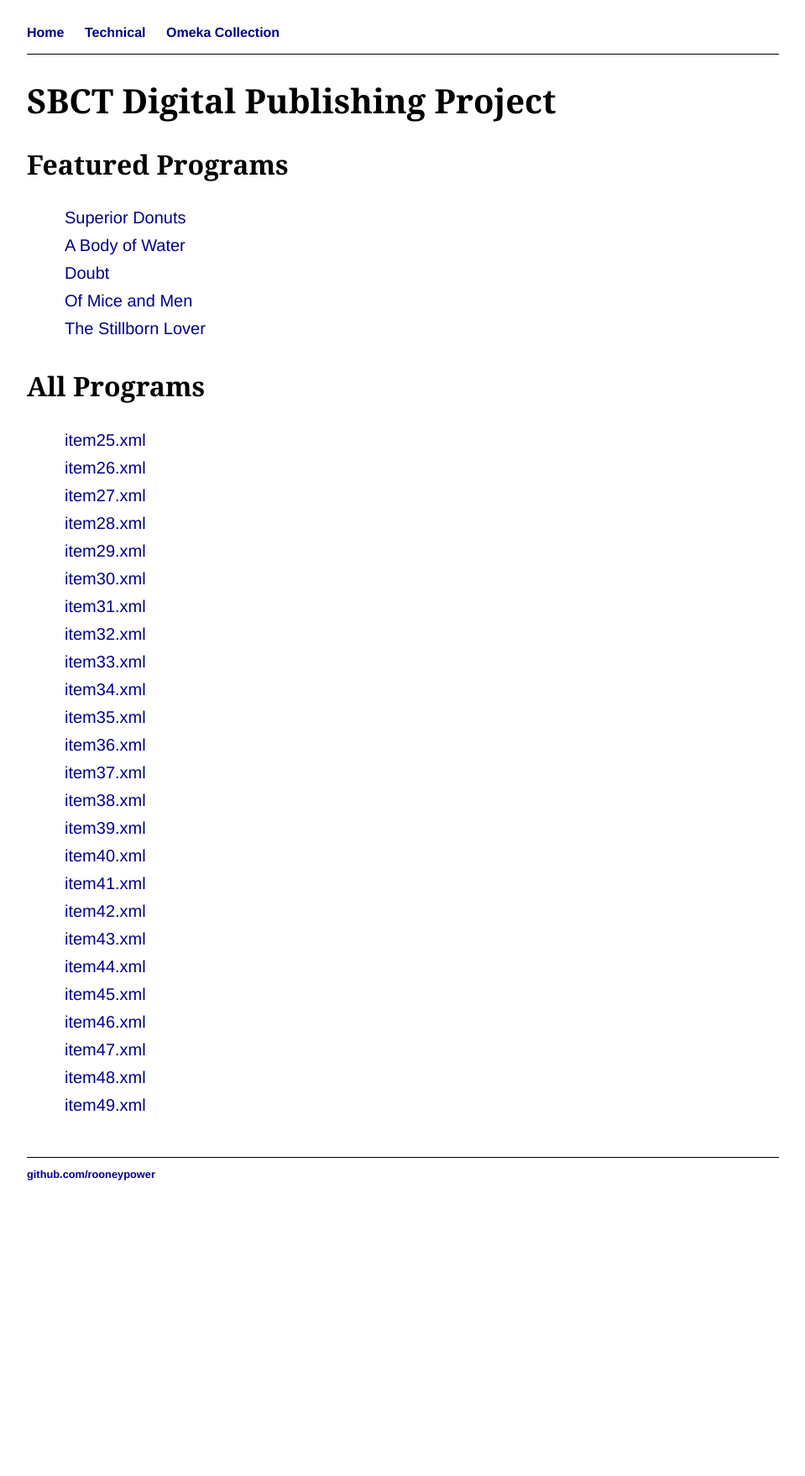
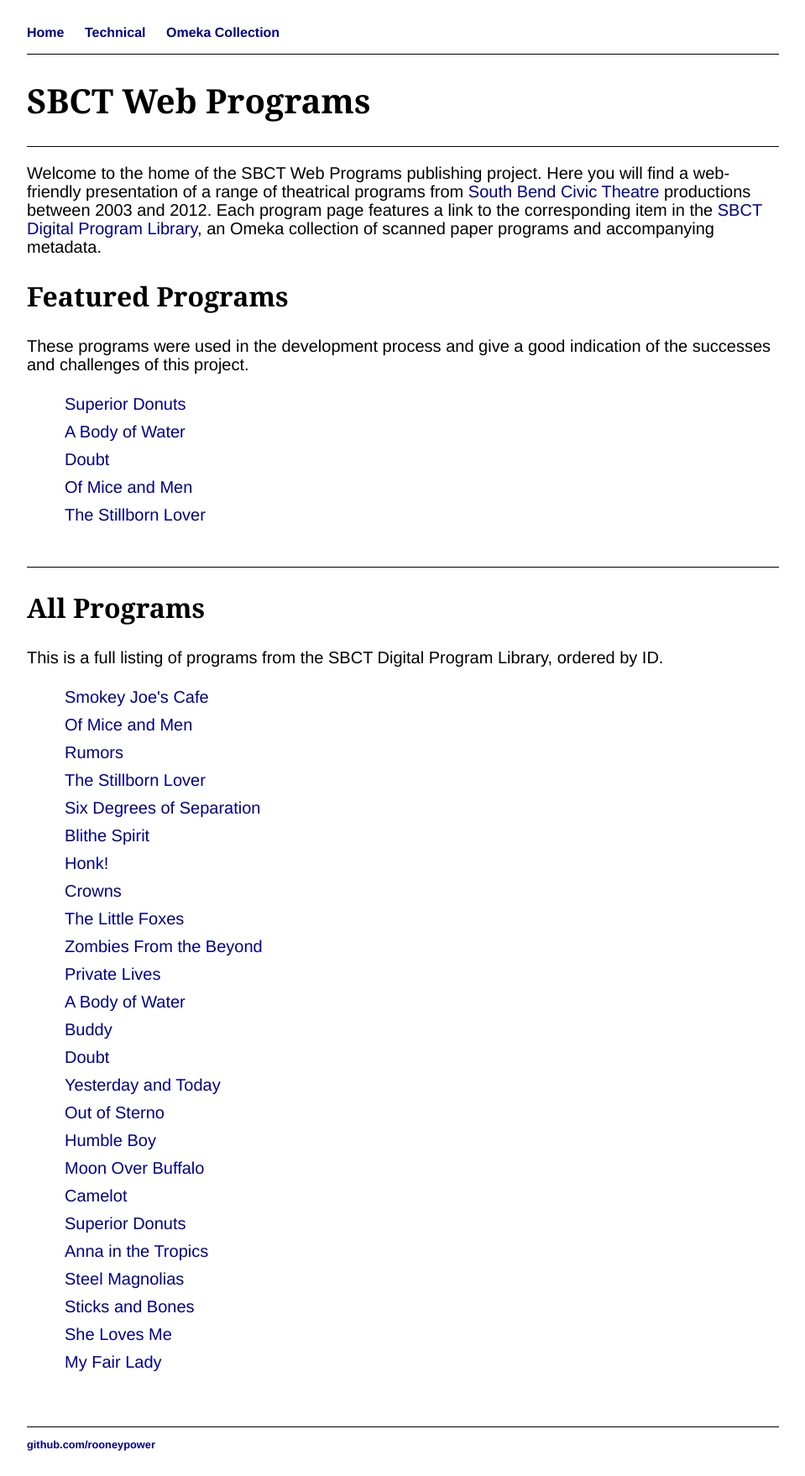
Before and after one commit to rooneypower/rooneypower.github.io, a Jekyll site: the page built from sbct/index.html, in a window 1280 px wide. Shown: the whole page at 84% size, without its empty margins (160-1119 px from the left). Built offline with Jekyll 4.4.1, drawn with Linux system fonts in a browser that asks for light colours; before the commit the page ends 1436 px from its top, so only the background shows below that.

Commit message:
Update index.html

```diff
--- a/sbct/index.html
+++ b/sbct/index.html
@@ -1,9 +1,12 @@
 ---
 layout: sbct
-title: "SBCT Digital Publishing Project"
+title: "SBCT Web Programs"
 ---
 <h1>{{ page.title }}</h1>
+<div>
+	<p>Welcome to the home of the SBCT Web Programs publishing project. Here you will find a web-friendly presentation of a range of theatrical programs from <a href="https://sbct.org/" target="_blank">South Bend Civic Theatre</a> productions between 2003 and 2012. Each program page features a link to the corresponding item in the <a href="https://sbct.omeka.net/" target="_blank">SBCT Digital Program Library</a>, an Omeka collection of scanned paper programs and accompanying metadata.</p>
 	<h2>Featured Programs</h2>
+	<p>These programs were used in the development process and give a good indication of the successes and challenges of this project.</p>
 	<ul class="files">
 		<li><a href="output/item44.xml">Superior Donuts</a></li>
 		<li><a href="output/item36.xml">A Body of Water</a></li>
@@ -11,14 +14,98 @@
 		<li><a href="output/item26.xml">Of Mice and Men</a></li>
 		<li><a href="output/item28.xml">The Stillborn Lover</a></li>
 	</ul>
+</div>
+<div>
 	<h2>All Programs</h2>
+	<p>This is a full listing of programs from the SBCT Digital Program Library, ordered by ID.</p>
 	<ul class="files">
-	{% for file in site.static_files %}
-		{% assign dirs = file.path | split: '/' %}
-		{% if dirs.size > 2 %}
-			{% if dirs[1] == 'sbct' and dirs[2] == 'output' %}
-	    			<li><a href="{{ site.url }}{{ file.path }}">{{ file.name }}</a></li>
-			{% endif %}
-		{% endif %}
-	{% endfor %}
+               	<li>
+                    <a href="https://rooneypower.github.io/sbct/output/item25.xml">Smokey Joe's
+                        Cafe</a>
+                </li>
+                <li>
+                    <a href="https://rooneypower.github.io/sbct/output/item26.xml">Of Mice and
+                        Men</a>
+                </li>
+                <li>
+                    <a href="https://rooneypower.github.io/sbct/output/item27.xml">Rumors</a>
+                </li>
+                <li>
+                    <a href="https://rooneypower.github.io/sbct/output/item28.xml">The Stillborn
+                        Lover</a>
+                </li>
+                <li>
+                    <a href="https://rooneypower.github.io/sbct/output/item29.xml">Six Degrees of
+                        Separation</a>
+                </li>
+                <li>
+                    <a href="https://rooneypower.github.io/sbct/output/item30.xml">Blithe Spirit</a>
+                </li>
+                <li>
+                    <a href="https://rooneypower.github.io/sbct/output/item31.xml">Honk!</a>
+                </li>
+                <li>
+                    <a href="https://rooneypower.github.io/sbct/output/item32.xml">Crowns</a>
+                </li>
+                <li>
+                    <a href="https://rooneypower.github.io/sbct/output/item33.xml">The Little
+                        Foxes</a>
+                </li>
+                <li>
+                    <a href="https://rooneypower.github.io/sbct/output/item34.xml">Zombies From the
+                        Beyond</a>
+                </li>
+                <li>
+                    <a href="https://rooneypower.github.io/sbct/output/item35.xml">Private Lives</a>
+                </li>
+                <li>
+                    <a href="https://rooneypower.github.io/sbct/output/item36.xml">A Body of
+                        Water</a>
+                </li>
+                <li>
+                    <a href="https://rooneypower.github.io/sbct/output/item37.xml">Buddy</a>
+                </li>
+                <li>
+                    <a href="https://rooneypower.github.io/sbct/output/item38.xml">Doubt</a>
+                </li>
+                <li>
+                    <a href="https://rooneypower.github.io/sbct/output/item39.xml">Yesterday and
+                        Today</a>
+                </li>
+                <li>
+                    <a href="https://rooneypower.github.io/sbct/output/item40.xml">Out of Sterno</a>
+                </li>
+                <li>
+                    <a href="https://rooneypower.github.io/sbct/output/item41.xml">Humble Boy</a>
+                </li>
+                <li>
+                    <a href="https://rooneypower.github.io/sbct/output/item42.xml">Moon Over
+                        Buffalo</a>
+                </li>
+                <li>
+                    <a href="https://rooneypower.github.io/sbct/output/item43.xml">Camelot</a>
+                </li>
+                <li>
+                    <a href="https://rooneypower.github.io/sbct/output/item44.xml">Superior
+                        Donuts</a>
+                </li>
+                <li>
+                    <a href="https://rooneypower.github.io/sbct/output/item45.xml">Anna in the
+                        Tropics</a>
+                </li>
+                <li>
+                    <a href="https://rooneypower.github.io/sbct/output/item46.xml">Steel
+                        Magnolias</a>
+                </li>
+                <li>
+                    <a href="https://rooneypower.github.io/sbct/output/item47.xml">Sticks and
+                        Bones</a>
+                </li>
+                <li>
+                    <a href="https://rooneypower.github.io/sbct/output/item48.xml">She Loves Me</a>
+                </li>
+                <li>
+                    <a href="https://rooneypower.github.io/sbct/output/item49.xml">My Fair Lady</a>
+                </li>
             </ul>
+</div>
```
Lines whose indentation alone changed are shown as unchanged.
